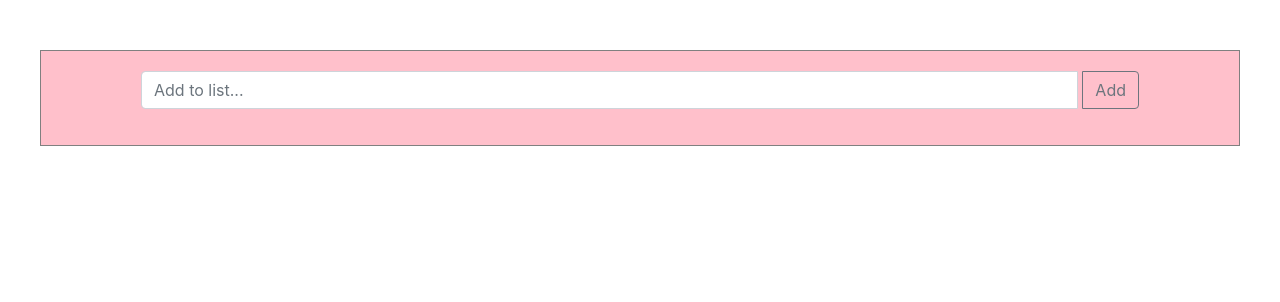
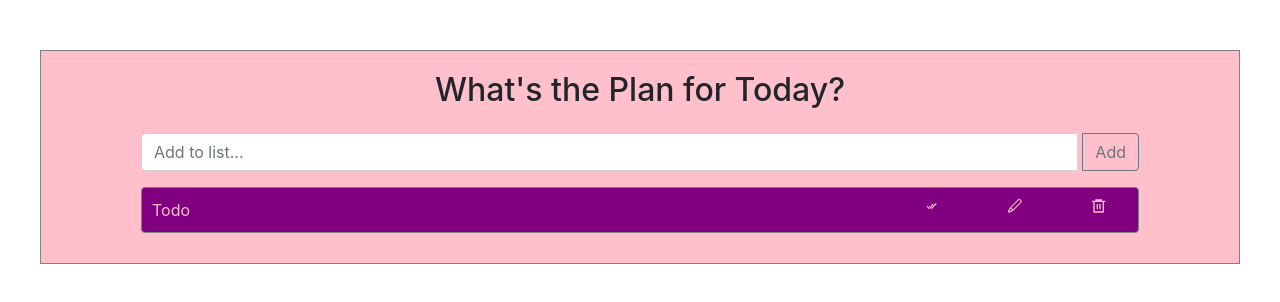
Before and after one commit to Mehrnaz-zand/todo-list, a React (Create React App) app: page / in a window 1280 px wide. Shown: the top 302 px of the page. Built offline with nearby package versions, Linux system fonts and the light colour scheme.

Commit message:
Added icons to TodoList

```diff
--- a/package.json
+++ b/package.json
@@ -10,6 +10,7 @@
     "react": "^17.0.2",
     "react-bootstrap": "^2.2.0",
     "react-dom": "^17.0.2",
+    "react-icons": "^4.3.1",
     "react-scripts": "5.0.0",
     "web-vitals": "^2.1.4"
   },
--- a/src/App.css
+++ b/src/App.css
@@ -2,4 +2,5 @@
   text-align: center;
   margin: 20px auto;
   padding: 20px;
+  max-width: 100%;
 }
--- a/src/App.js
+++ b/src/App.js
@@ -1,12 +1,13 @@
 import './App.css';
-import Todo from "./components/Todo"
+import TodoForm from './components/TodoForm';
+
 
 function App() {
   return (
     <div className="App">
 
 
-        <Todo />
+        <TodoForm />
 
     </div>
   );
--- a/src/components/Todo.css
+++ /dev/null
@@ -1,7 +0,0 @@
-.ToDoList {
-  max-width: 100%;
-  background-color: pink;
-  padding: 20px 100px;
-  border: 1px solid grey;
-  margin: 10px 20px;
-}
--- a/src/components/Todo.jsx
+++ /dev/null
@@ -1,51 +0,0 @@
-import React, { useState} from "react";
-import "./Todo.css";
-import TodoForm from "./TodoForm.jsx";
-
-
-export default function Todo() {
-    const [todo, setTodo] = useState();
-    const [todos, setTodos] = useState([]);
-
-    function handleSubmit(e){
-        e.preventDefault();
-        let newTodo = {
-            id:Math.random()*3,
-            text: todo,
-            completed: false
-        }
-        setTodos([...todos].concat(newTodo))
-        setTodo("")
-
-
-    }
-
-
-
-        return (
-            <div className="ToDoList" >
-                <form className="input-group mb-3"
-                onSubmit={handleSubmit}
-                 >
-                    <input type="search"
-                        className="text-box form-control"
-                        value = {todo}
-                        placeholder="Add to list..."
-                        onChange={(e)=>setTodo(e.target.value)}
-                        />
-                    <input
-                        className="btn btn-outline-secondary ms-1 button"
-                        type="submit"
-                        value="Add"
-                    />
-
-                </form>
-               <div>
-                    <ul >
-                        {todos.map((todo)=> <TodoForm key={todo.id} todo = {todo.text}/>)}
-                    </ul>
-               </div>
-            </div>
-
-        )
-        }
--- a/src/components/TodoForm.css
+++ b/src/components/TodoForm.css
@@ -1,4 +1,10 @@
-.list {
-  list-style: decimal;
-  text-align: left;
+.ToDoForm {
+  max-width: 100%;
+  background-color: pink;
+  padding: 20px 100px;
+  border: 1px solid grey;
+  margin: 10px 20px;
 }
+.select {
+  max-width: 20%;
+}
--- a/src/components/TodoForm.jsx
+++ b/src/components/TodoForm.jsx
@@ -1,12 +1,49 @@
-import React from "react";
+import React, { useState} from "react";
 import "./TodoForm.css";
+import TodoList from "./TodoList.jsx";
 
-export default function TodoForm(props){
-    return(
-        <div className="TodoForm">
-            <li className="list">
-                {props.todo}
-            </li>
-        </div>
-    )
-}
+
+export default function TodoForm() {
+    const [input, setInput] = useState();
+    const [todos, setTodos] = useState([]);
+
+
+    function handleSubmit(e){
+        e.preventDefault();
+        let newTodo = {
+            id:Math.random()*3,
+            text: input
+        }
+        setTodos([...todos].concat(newTodo))
+        setInput("")
+
+
+    }
+
+        return (
+            <div className="ToDoForm " >
+                <h2 className="mb-4">
+                    What's the Plan for Today?
+                </h2>
+                <form className="input-group mb-3"
+                onSubmit={handleSubmit}
+                 >
+                    <input type="search"
+                        className="text-box form-control"
+                        value = {input}
+                        placeholder="Add to list..."
+                        title="Add to list..."
+                        onChange={(e)=>setInput(e.target.value)}
+                        />
+                    <input
+                        className="btn btn-outline-secondary ms-1 button "
+                        type="submit"
+                        value="Add"
+                        title="Add"
+                    />
+                </form>
+               <TodoList todos={todos}/>
+            </div>
+
+        )
+        }
--- /dev/null
+++ b/src/components/TodoList.css
@@ -0,0 +1,29 @@
+.TodoList {
+  border: 1px solid grey;
+  padding: 20px;
+  border-radius: 4px;
+}
+.list {
+  list-style: none;
+  text-align: left;
+}
+
+.task:hover {
+  cursor: pointer;
+}
+.done {
+  text-decoration: line-through;
+}
+.icon:hover {
+  cursor: pointer;
+}
+.delete {
+  display: none;
+}
+.list-box {
+  margin: 10px auto;
+  background-color: purple;
+  padding: 10px;
+  border-radius: 4px;
+  color: pink;
+}
--- /dev/null
+++ b/src/components/TodoList.jsx
@@ -0,0 +1,51 @@
+
+import React, { useState } from "react";
+import {RiDeleteBin6Line} from "react-icons/ri";
+import {VscEdit} from "react-icons/vsc";
+import {IoIosDoneAll} from "react-icons/io"
+
+import "./TodoList.css";
+
+export default function TodoList(todos){
+    const [clicked, setClicked] = useState(false);
+    const [edit, setEdit] = useState({
+        id:null,
+        value:''
+    })
+
+    function click(){
+        setClicked(!clicked)
+        //if (!clicked){
+           // alert ("Well done!🎉")
+        //}
+
+    }
+    return(
+      /*<div className="TodoList">
+
+            <ul className={clicked ? "list done":"list"} onClick={click}>
+                 {todos.map((todo, index)=>{
+
+                         <li key={index}>
+                             {todo.text}
+                        </li>
+
+                 })}
+
+
+            </ul>
+
+        </div>*/
+        <div className="TodoList list-box list">
+        <div className="row ">
+          <div className={clicked ? " col-9 done":"col-9"} onClick={click}>
+              Todo
+        </div>
+          <IoIosDoneAll className="icon col-1" onClick={()=>alert("YAAAY!")} />
+          <VscEdit className="icon col-1" onClick={()=>alert("edit?")}/>
+          <RiDeleteBin6Line className="col-1 icon" onClick={()=>alert("delete?")} />
+
+          </div >
+          </div>
+    )
+}
```
Also changed, not shown: 1 other file (tests, documents, lock files or other folders).
